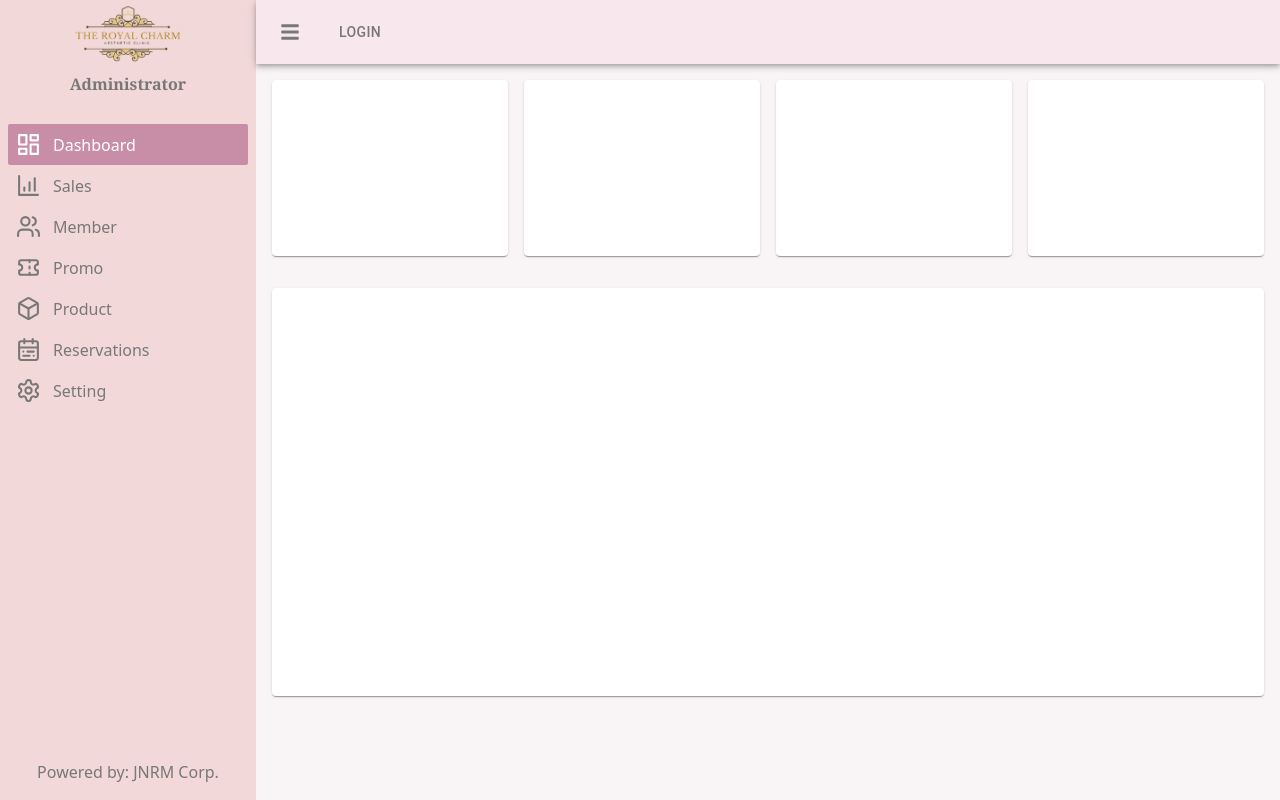
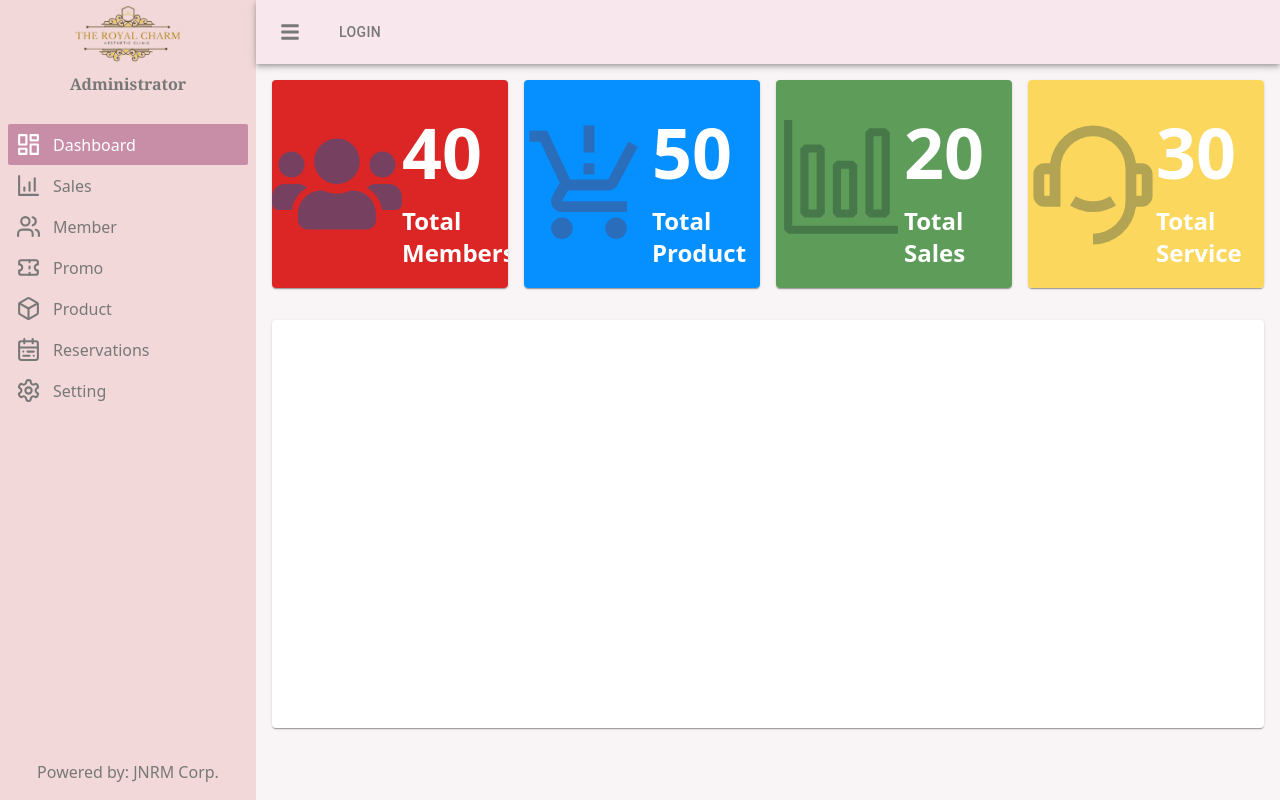
Before and after one commit to acostales08/frontendjnrm, a React (Create React App) app: page /dashboard in a window 1280 px wide. Built offline with nearby package versions, Linux system fonts and the light colour scheme; what react-swipeable-views-utils would draw is missing.

Commit message:
dashboard card/jc

```diff
--- a/src/Pages/sys-dashboard/DashboardPage.jsx
+++ b/src/Pages/sys-dashboard/DashboardPage.jsx
@@ -1,29 +1,95 @@
 import React from 'react'
 import { ControlledCard } from '../../Components'
-
+import { FaUsers } from 'react-icons/fa'
+import { MdProductionQuantityLimits } from 'react-icons/md'
+import { FcSalesPerformance } from 'react-icons/fc'
+import { RiCustomerService2Line } from 'react-icons/ri'
+import { VscGraph } from 'react-icons/vsc'
 
 
 const DashboardContent = () => {
   return (
     <section className=" h-auto w-full">
-      <div className=" h-52 w-full p-4">
+      <div className=" h-60 w-full p-4">
         <div className="grid grid-cols-2 lg:grid-cols-4 gap-4 h-full w-full">
+          {/* card  */}
+        <ControlledCard
+        // card content
+        children ={
+
+          <div className='flex h-full w-full bg-red-600'>
+            <div className="h-full w-full flex justify-center items-center">
+                {/* icons */}
+                <FaUsers size={130} className='text-[#4c4d7a] opacity-[0.7] hover:scale-125 duration-500'/>
+            </div>
+            <div className="h-full w-full">
+              <div className="h-[60%] flex justify-start items-end">
+                <h1 className="text-[70px] font-bold font-sans text-[white]">40</h1>
+              </div>
+              <div className="h-[40%] flex justify-start items-start">
+                <h2 className="text-2xl text-[white] font-semibold">Total Members</h2>
+              </div>
+            </div>
+          </div>
+        }/>
+
         <ControlledCard children ={
-          <>
-          </>
+          <div className='flex h-full w-full bg-[#068FFF]'>
+            <div className=" h-full w-full flex justify-center items-center">
+              <div className="h-32 w-32  ">
+                   {/* icons */}
+                   <MdProductionQuantityLimits size={130} className=' text-[#4c4d7a] opacity-[0.5] hover:scale-125 duration-500'/>
+              </div>
+            </div>
+            <div className="h-full w-full">
+            <div className="h-[60%] flex justify-start items-end">
+              <h1 className='text-[70px] font-bold font-sans text-[white]'>50</h1>
+            </div>
+            <div className="h-[40%] flex justify-start items-start">
+            <h2 className="text-2xl text-[white] font-semibold">Total Product</h2>
+            </div>
+            </div>
+            </div>
+
         }/>
         <ControlledCard children ={
-          <>
-          </>
+          <div className='flex h-full w-full bg-[#5D9C59]'>
+          <div className=" h-full w-full flex justify-center items-center">
+            <div className="h-32 w-32 ">
+               {/* icons */}
+               <VscGraph size={130} className=' text-[#32553b] opacity-[0.5] hover:scale-125 duration-500'/>
+            </div>
+          </div>
+          <div className="h-full w-full">
+          <div className="h-[60%] flex justify-start items-end">
+            <h1 className='text-[70px] font-bold font-sans text-[white]'>20</h1>
+          </div>
+          <div className="h-[40%] flex justify-start items-start">
+          <h2 className="text-2xl text-[white] font-semibold">Total Sales</h2>
+          </div>
+          </div>
+          </div>
         }/>
+
         <ControlledCard children ={
-          <>
-          </>
+         <div className='flex h-full w-full bg-[#FBD85D]'>
+         <div className=" h-full w-full flex justify-center items-center">
+           <div className="h-32 w-32 ">
+              {/* icons */}
+              <RiCustomerService2Line size={130} className=' text-[#6c724a] opacity-[0.5] hover:scale-125 duration-500'/>
+           </div>
+         </div>
+         <div className="h-full w-full">
+         <div className="h-[60%] flex justify-start items-end">
+           <h1 className='text-[70px] font-bold font-sans text-[white]'>30</h1>
+         </div>
+         <div className="h-[40%] flex justify-start items-start">
+         <h2 className="text-2xl text-[white] font-semibold">Total Service</h2>
+         </div>
+         </div>
+         </div>
         }/>
-        <ControlledCard children ={
-          <>
-          </>
-        }/>
+
         </div>
       </div>
         <div className="grid h-[55vh] w-full p-4">
```
